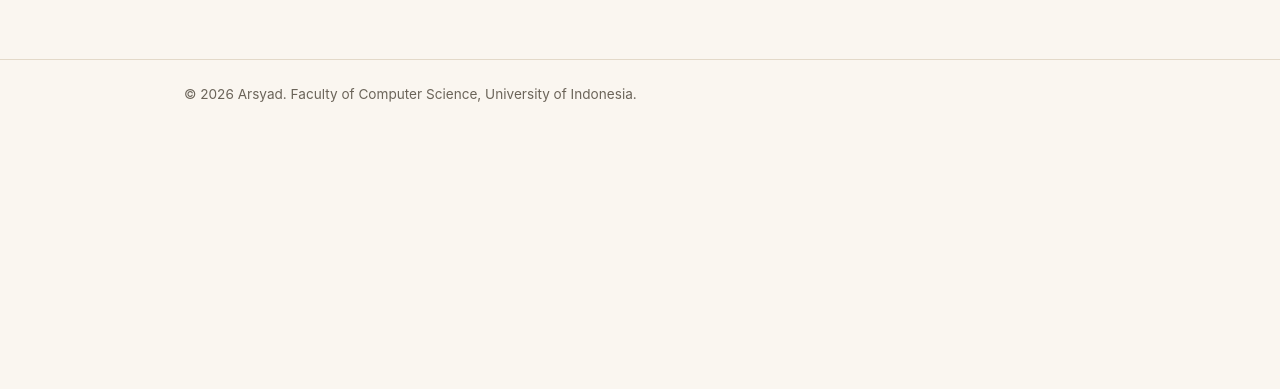
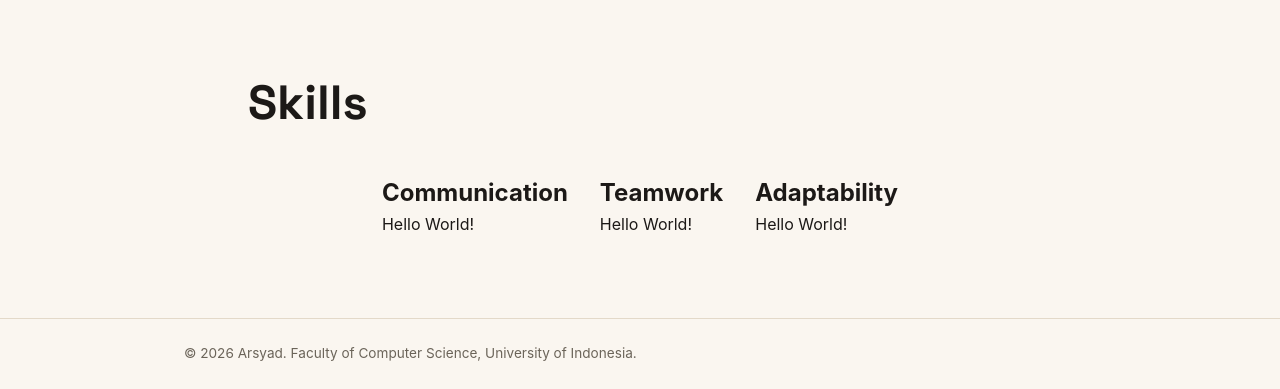
Before and after one commit to M-Arsyad52/myportofolio, a Django app: page / in a window 1280 px wide. Shown: the part 663-1052 px from the top of the page. Before the commit the page ends 765 px from the top, so only its background shows below. Run offline with Django 5.2, Linux system fonts and the light colour scheme.

Commit message:
Add Skills Section Add a skills section alongside the title and the contents. Also add CSS codes for the skills section to adjust the appearence.

```diff
--- a/static/css/style.css
+++ b/static/css/style.css
@@ -70,7 +70,7 @@ h1, .brand {
     grid-template-areas:
         "identity photo"
         "details  photo";
-    gap: 1.5rem 3rem;
+    gap: 1.5rem 2rem;
 }
 
 .hero-identity {
@@ -169,6 +169,27 @@ h1, .brand {
     border: 3px solid var(--ink);
 }
 
+.hero-skills {
+    padding: 0 0 5rem;
+}
+
+.hero-skills-block {
+    display: block;
+}
+
+.hero-skills-title {
+    display: flex;
+    justify-content: left;
+    padding: 2rem 4rem;
+    font-size: 3rem;
+}
+
+.hero-skills-list {
+    display: flex;
+    justify-content: center;
+    gap: 2rem;
+}
+
 .site-footer {
     padding: 1.5rem;
     color: var(--text-muted);
--- a/templates/index.html
+++ b/templates/index.html
@@ -15,6 +15,7 @@
             <a href="#profile" class="brand">Arsyad</a>
             <nav>
                 <a href="#profile">Profile</a>
+                <a href="#skills"> Skills</a>
             </nav>
         </div>
     </header>
@@ -28,10 +29,10 @@
                 </div>
                 <div class="hero-photo">
                     <div class="photo-block"></div>
-                    <img class="Photo of M. Arsyad" src="/static/img/burhan.png" alt="Photo of Burhan">
+                    <img class="avatar" src="/static/img/my_photo.jpeg" alt="Photo of Arsyad">
                 </div>
                 <div class="hero-details">
-                    <p class="bio">A CS student at University of Indonesia that is currently undergoing the third semester.</p>
+                    <p class="bio">A CS student at the University of Indonesia. Currently undergoing the third semester.</p>
                     <dl class="meta-list">
                         <div class="meta-row">
                             <dt>NPM</dt>
@@ -50,6 +51,27 @@
                 </div>
             </div>
         </section>
+
+        <section class="hero-skills" id="skills">
+            <div class="container hero-skills-block">
+                <h1 class="hero-skills-title">Skills</h1>
+                <div class="hero-skills-list">
+                    <div>
+                        <h2>Communication</h2>
+                        <p>Hello World!</p>
+                    </div>
+                    <div>
+                        <h2>Teamwork</h2>
+                        <p>Hello World!</p>
+                    </div>
+                    <div>
+                        <h2>Adaptability</h2>
+                        <p>Hello World!</p>
+                    </div>
+                </div>
+            </div>
+        </section>
+
     </main>
 
     <footer class="site-footer">
```
Also changed, not shown: static/img/my_photo.jpeg (added).
